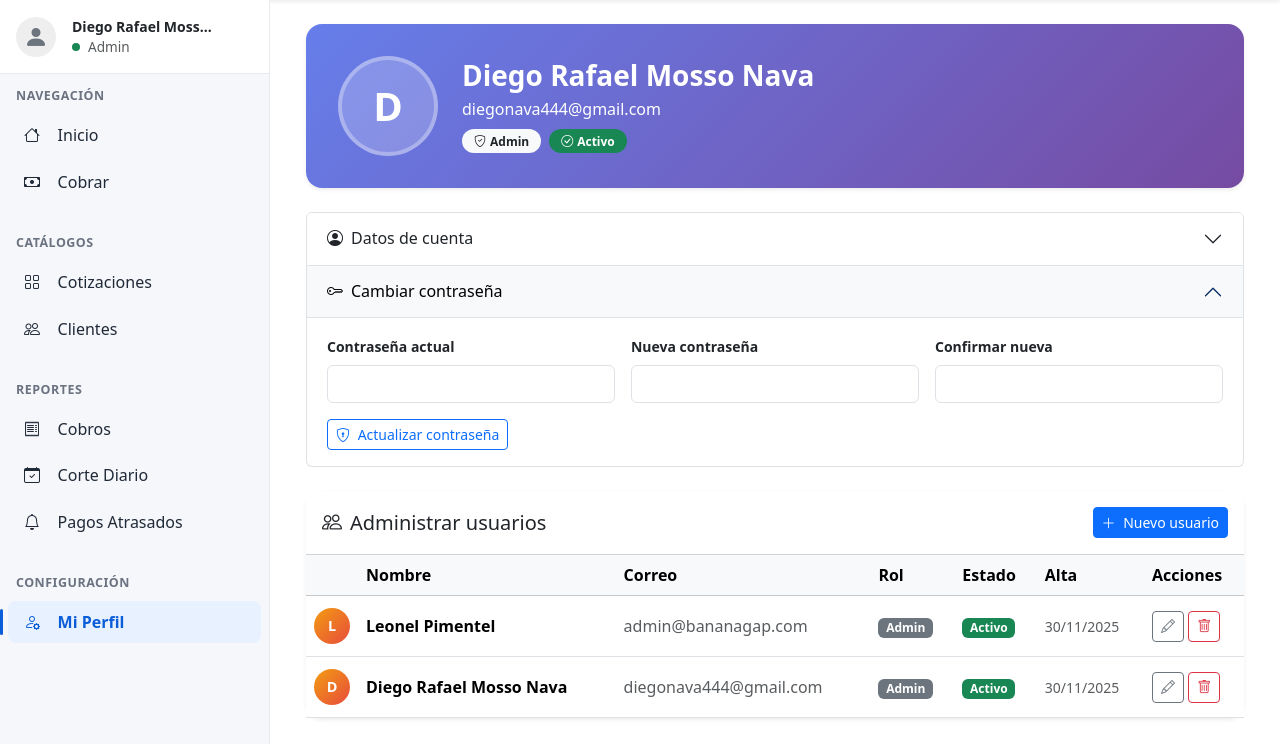
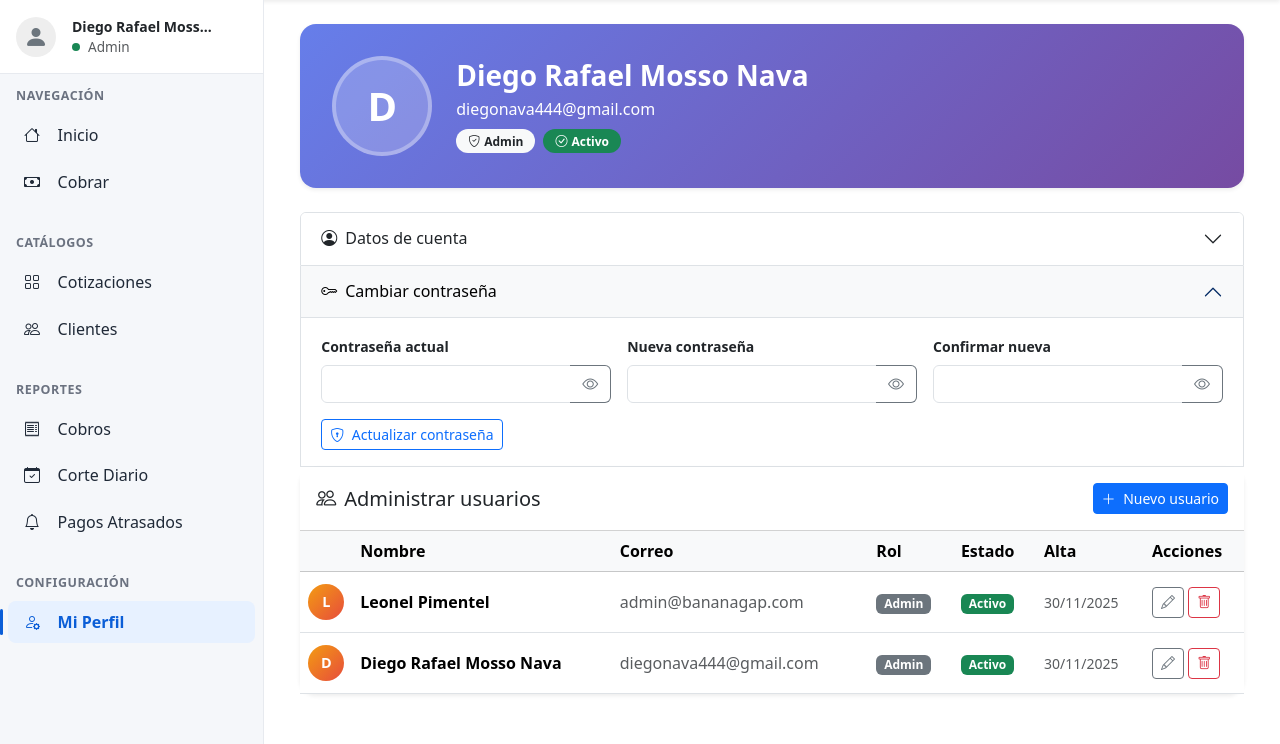
Before and after one commit to DiegoR003/Sistema-de-Saldos-y-Pagos-, a PHP site: the page made by Public/index.php in a window 1280 px wide, after a click on "Cambiar contraseña". Shown: the part 76-820 px from the top of the page. Run offline with PHP 8.4, Linux system fonts and the light colour scheme; a user stored in the database is signed in; data comes from the database, SQL or seed files in the repository; data that the repository does not hold is empty; some libraries are stand-ins or nearby versions.

Commit message:
correción

```diff
--- a/Modules/usuarios.php
+++ b/Modules/usuarios.php
@@ -188,30 +188,48 @@ function fmt_fecha(?string $d): string {
       <form action="/Sistema-de-Saldos-y-Pagos-/Public/api/usuario_cambiar_password.php" method="post"
             onsubmit="confirmarAccion(event, '¿Cambiar contraseña?', 'Deberás usar la nueva contraseña en tu próximo inicio de sesión.', 'Sí, cambiar', '#0d6efd')">
         <input type="hidden" name="id" value="<?= $me['id'] ?>">
+
         <div class="row g-3">
           <div class="col-md-4">
             <label class="form-label fw-semibold small">Contraseña actual</label>
-                <input type="password" class="form-control" name="password_actual" required>
+            <div class="input-group">
+                <input type="password" class="form-control bg-white" name="password_actual" id="currentPass" required>
+                <button class="btn btn-outline-secondary bg-white" type="button" onclick="togglePassword('currentPass', 'iconCurrent')" style="border-left: 0;">
+                    <i class="bi bi-eye" id="iconCurrent"></i>
+                </button>
+            </div>
+          </div>
 
-              </div>
           <div class="col-md-4">
             <label class="form-label fw-semibold small">Nueva contraseña</label>
-                <input type="password" class="form-control" name="password_nueva" required minlength="6">
+            <div class="input-group">
+                <input type="password" class="form-control bg-white" name="password_nueva" id="newPass" required minlength="6">
+                <button class="btn btn-outline-secondary bg-white" type="button" onclick="togglePassword('newPass', 'iconNew')" style="border-left: 0;">
+                    <i class="bi bi-eye" id="iconNew"></i>
+                </button>
             </div>
+          </div>
+
           <div class="col-md-4">
             <label class="form-label fw-semibold small">Confirmar nueva</label>
-                <input type="password" class="form-control" name="password_confirmar" required>
+            <div class="input-group">
+                <input type="password" class="form-control bg-white" name="password_confirmar" id="confPass" required>
+                <button class="btn btn-outline-secondary bg-white" type="button" onclick="togglePassword('confPass', 'iconConf')" style="border-left: 0;">
+                    <i class="bi bi-eye" id="iconConf"></i>
+                </button>
             </div>
           </div>
+        </div>
+
         <div class="mt-3">
-              <button type="submit" class="btn btn-outline-primary btn-sm"><i class="bi bi-shield-lock me-1"></i> Actualizar contraseña</button>
+          <button type="submit" class="btn btn-outline-primary btn-sm">
+            <i class="bi bi-shield-lock me-1"></i> Actualizar contraseña
+          </button>
         </div>
       </form>
     </div>
   </div>
 </div>
-  </div>
-
   <?php if ($isAdmin): ?>
   <div class="card shadow-sm">
     <div class="card-header bg-white d-flex justify-content-between align-items-center py-3">
@@ -303,7 +321,16 @@ function fmt_fecha(?string $d): string {
         <div class="modal-body">
           <div class="mb-3"><label class="form-label">Nombre</label><input type="text" class="form-control" name="nombre" required></div>
           <div class="mb-3"><label class="form-label">Correo</label><input type="email" class="form-control" name="correo" required></div>
-          <div class="mb-3"><label class="form-label">Contraseña</label><input type="password" class="form-control" name="password" required></div>
+         <div class="mb-3">
+    <label class="form-label">Contraseña</label>
+    <div class="input-group">
+        <input type="password" class="form-control bg-white" name="password" id="passUsuario" required>
+
+        <button class="btn btn-outline-secondary bg-white" type="button" onclick="togglePassword('passUsuario', 'iconUsuario')" style="border-left: 0;">
+            <i class="bi bi-eye" id="iconUsuario"></i>
+        </button>
+    </div>
+</div>
           <div class="mb-3"><label class="form-label">Rol</label>
             <select class="form-select" name="rol_id" required>
               <?php foreach ($roles as $rol): ?><?php if (strtolower($rol['nombre']) === 'cliente') continue; ?><option value="<?= $rol['id'] ?>"><?= htmlspecialchars($rol['nombre']) ?></option><?php endforeach; ?>
@@ -316,6 +343,8 @@ function fmt_fecha(?string $d): string {
     </div>
   </div>
 </div>
+
+
 
 <div class="modal fade" id="modalEditarUsuario" tabindex="-1">
   <div class="modal-dialog">
@@ -342,14 +371,24 @@ function fmt_fecha(?string $d): string {
     <label class="form-label">Rol</label>
     <select class="form-select" name="rol_id" id="edit_rol_id" required>
         <?php foreach ($roles as $rol): ?>
+
+            <?php if (strtolower($rol['nombre']) === 'cliente') continue; ?>
+
             <option value="<?= $rol['id'] ?>"><?= htmlspecialchars($rol['nombre']) ?></option>
         <?php endforeach; ?>
     </select>
 </div>
 
           <div class="mb-3">
-            <label class="form-label">Nueva Contraseña (Opcional)</label>
-            <input type="password" class="form-control" name="password" placeholder="Dejar vacío para mantener actual">
+    <label class="form-label">Nueva Contraseña</label>
+
+    <div class="input-group">
+        <input type="password" class="form-control bg-white" name="password" id="passLogin" placeholder="Dejar vacío para mantener actual">
+
+        <button class="btn btn-outline-secondary bg-white" type="button" onclick="togglePassword('passLogin', 'iconLogin')" style="border-left: 0;">
+            <i class="bi bi-eye" id="iconLogin"></i>
+        </button>
+    </div>
 </div>
 
           <div class="form-check">
@@ -442,6 +481,23 @@ function confirmarAccion(event, titulo, texto, btnTexto, colorBtn) {
 }
 </script>
 
+<script>
+function togglePassword(inputId, iconId) {
+  const input = document.getElementById(inputId);
+  const icon = document.getElementById(iconId);
+
+  if (input.type === "password") {
+    input.type = "text";
+    icon.classList.remove("bi-eye");
+    icon.classList.add("bi-eye-slash"); // Cambia al icono de "ojo tachado"
+  } else {
+    input.type = "password";
+    icon.classList.remove("bi-eye-slash");
+    icon.classList.add("bi-eye"); // Vuelve al icono normal
+  }
+}
+</script>
+
 <?php endif; ?>
 
 <?php require_once __DIR__ . '/../Includes/footer.php'; ?>
```
Lines whose indentation alone changed are shown as unchanged.
